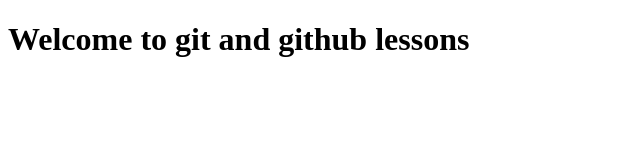
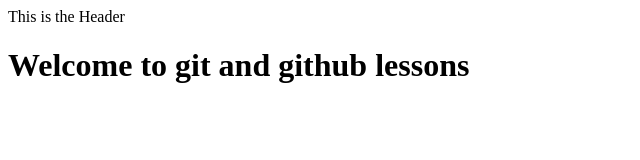
Before and after one commit to hussainHakimi/git-github-practice, a plain HTML site: page index.html in a window 1280 px wide. Shown: the whole page, without its empty margins (0-640 px from the left). Drawn offline with Linux system fonts and the light colour scheme.

Commit message:
The Header part is Done

```diff
--- a/index.html
+++ b/index.html
@@ -7,6 +7,9 @@
     <title>Git Lessons</title>
 </head>
 <body>
+    <header>
+        This is the Header
+    </header>
     <h1> Welcome to git and github lessons</h1>
 </body>
 </html>
```
